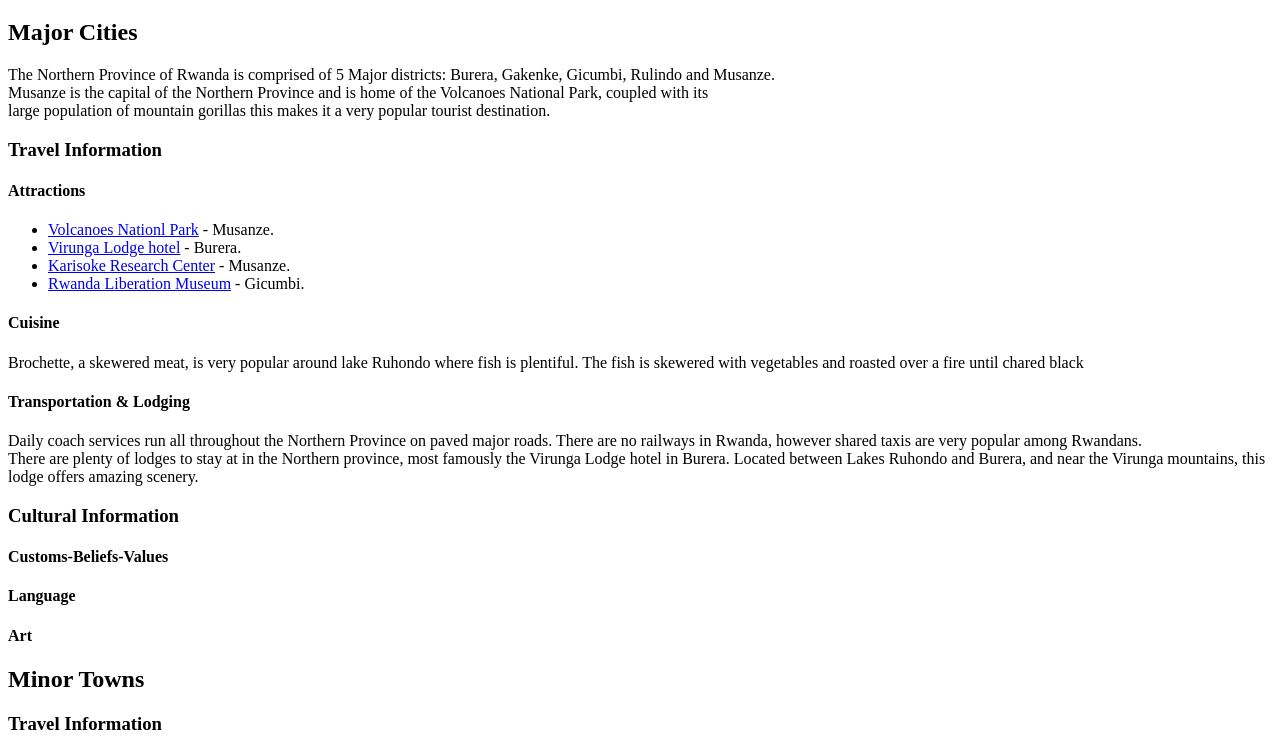
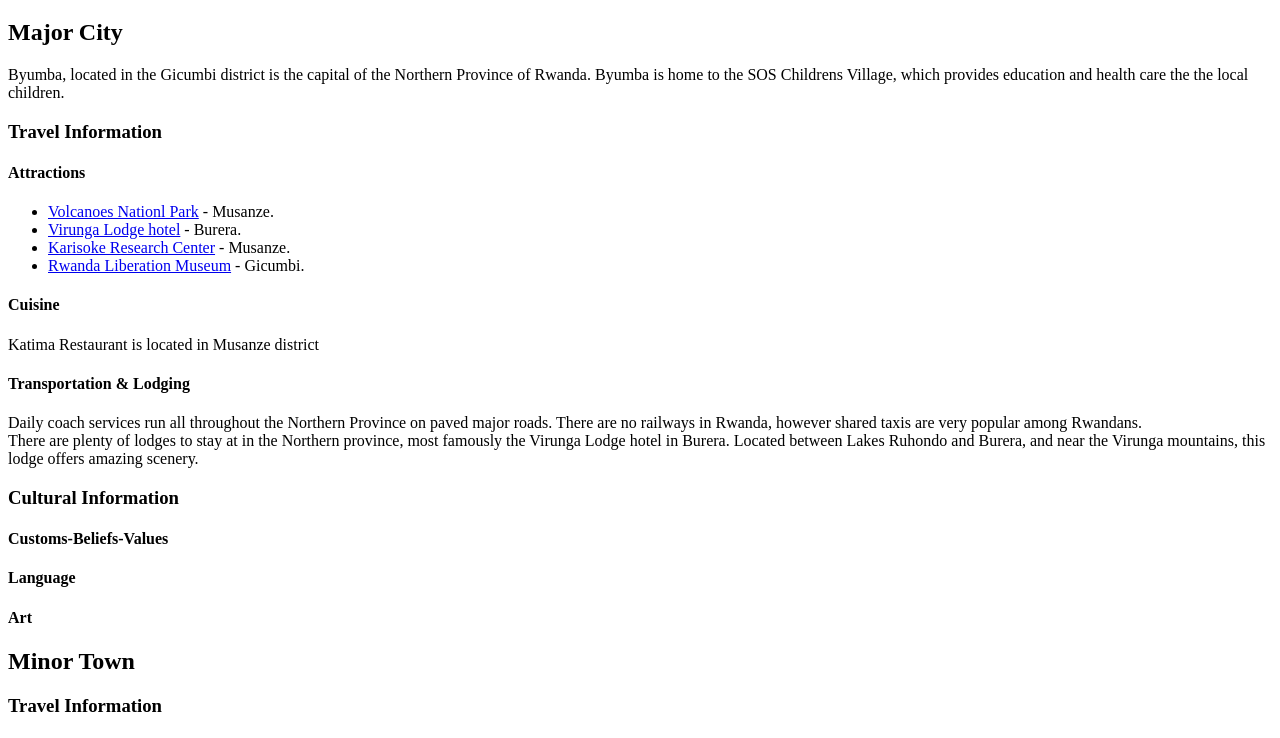
Before and after one commit to JamesHardin02/A-Tour-Guide-Of-Rwanda, a plain HTML site: page region-pages/northern-region.html in a window 1280 px wide. Shown: the part 61-799 px from the top of the page. Drawn offline with Linux system fonts and the light colour scheme.

Commit message:
changed to major city

```diff
--- a/region-pages/northern-region.html
+++ b/region-pages/northern-region.html
@@ -9,12 +9,9 @@
 <body>
     <h1>Northern Region</h1>
     <section>
-        <h2>Major Cities</h2>
-        <p>The Northern Province of Rwanda is comprised of 5 Major districts: Burera, Gakenke, Gicumbi, Rulindo and Musanze. <br>
-            Musanze is the capital of the Northern Province and is home of the Volcanoes National Park, coupled with its <br> large population of mountain gorillas this makes it a very popular tourist destination. <br>
-
-
-
+        <h2>Major City</h2>
+        <p>
+            Byumba, located in the Gicumbi district is the capital of the Northern Province of Rwanda. Byumba is home to the SOS Childrens Village, which provides education and health care the the local children.
         </p>
 
         <article>
@@ -30,7 +27,7 @@
             </div>
             <div>
                 <h4>Cuisine</h4>
-                <p>Brochette, a skewered meat, is very popular around lake Ruhondo where fish is plentiful. The fish is skewered with vegetables and roasted over a fire until chared black</p>
+                <p>Katima Restaurant is located in Musanze district  </p>
             </div>
             <div>
                 <h4>Transportation & Lodging</h4>
@@ -48,7 +45,7 @@
     </section>
 
     <section>
-        <h2>Minor Towns</h2>
+        <h2>Minor Town</h2>
 
         <article>
             <h3>Travel Information</h3>
```
